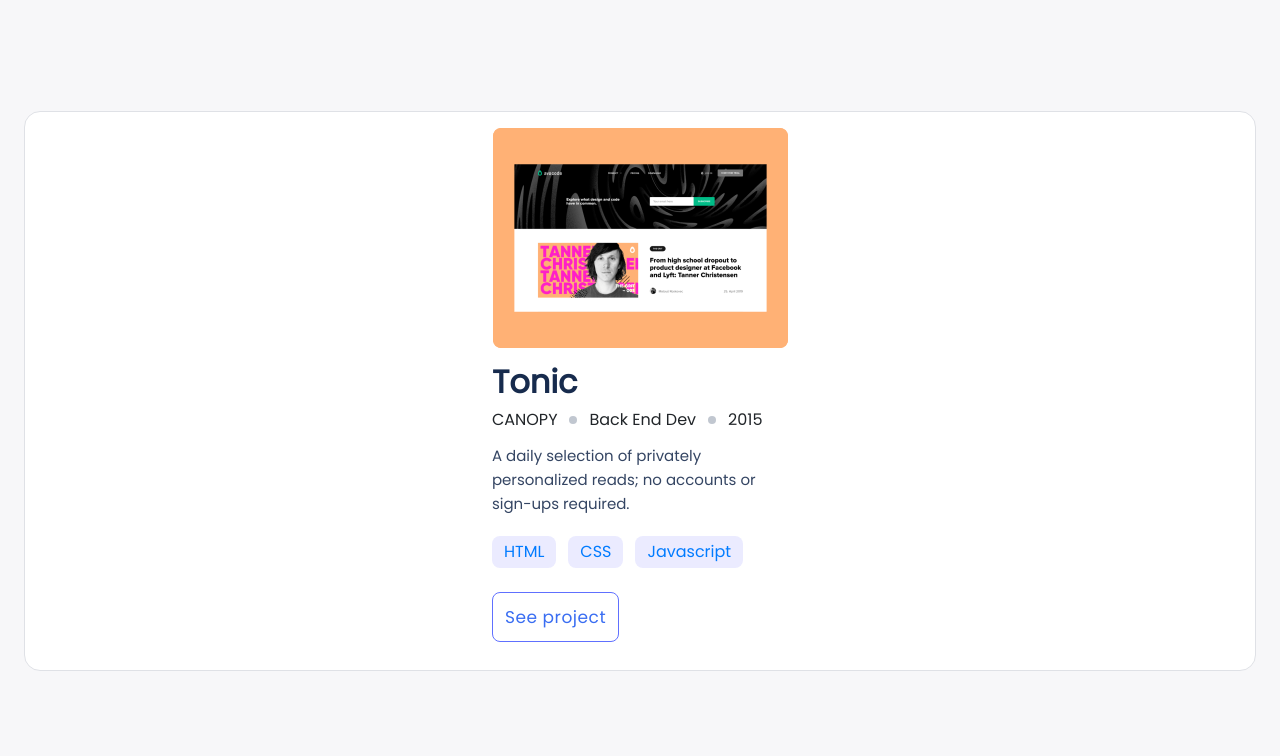
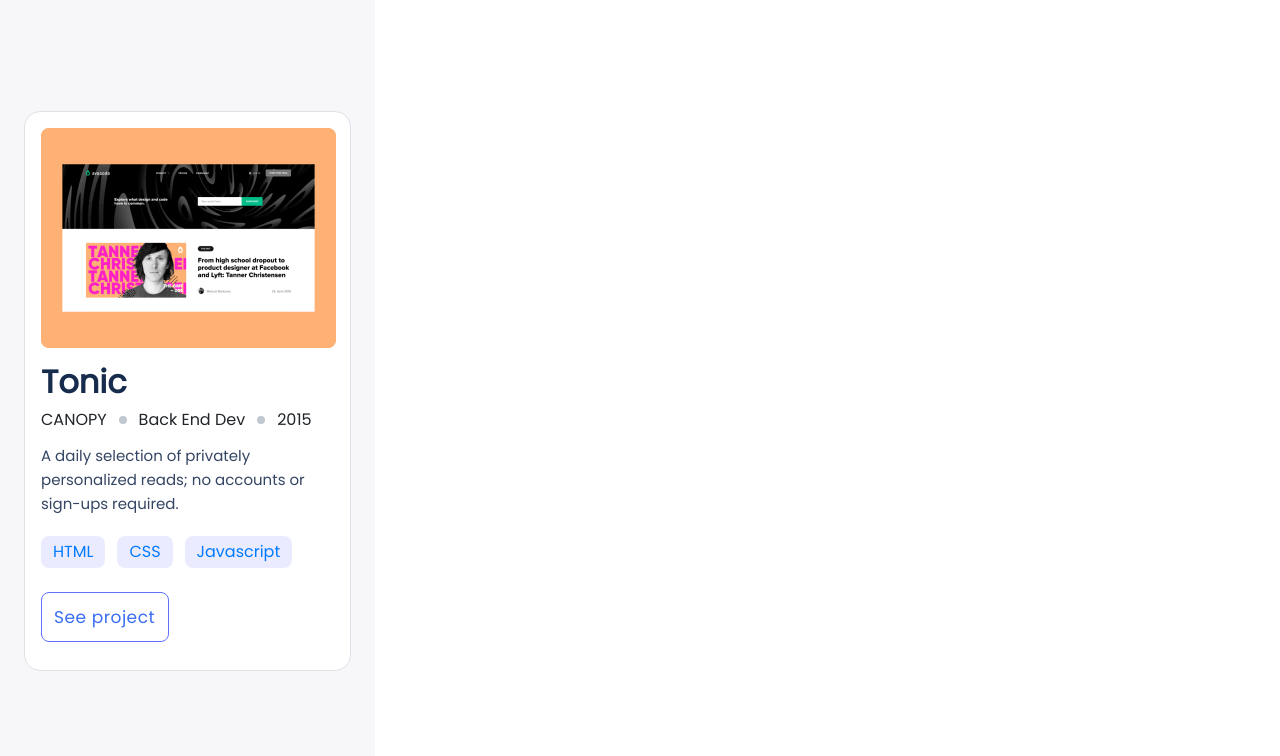
Before and after one commit to okayboy12/Portfolio-setup-and-mobile-first, a website: page index.html in a window 1280 px wide. Shown: the part 684-1440 px from the top of the page. Drawn offline with nearby package versions, Linux system fonts and the light colour scheme.

Commit message:
Applied all changes by code reviewer

```diff
--- a/index.html
+++ b/index.html
@@ -21,7 +21,8 @@
         </nav>
     </header>
     <main>
-        <section class="intro">
+        <section class="section-wrap">
+        <article class="intro">
             <h1>I’m Okeke Okechukwu.
                     Glad to see you!</h1>
 
@@ -78,8 +79,8 @@
                     <path d="M20.4042 5.88042L22 4.33768V4H16.4717L12.5317 13.9099L8.04917 4H2.2525V4.33768L4.11667 6.60547C4.29833 6.77305 4.39333 7.01811 4.36917 7.26484V16.1768C4.42667 16.4977 4.32333 16.8278 4.1 17.0611L2 19.6328V19.9663H7.95417V19.6286L5.85417 17.0611C5.62667 16.8269 5.51917 16.5027 5.565 16.1768V8.46821L10.7917 19.9705H11.3992L15.8933 8.46821V17.6312C15.8933 17.8728 15.8933 17.9225 15.7367 18.0808L14.12 19.6615V20H21.9633V19.6623L20.405 18.1204C20.2683 18.016 20.1975 17.8408 20.2267 17.6707V6.33011C20.1975 6.15916 20.2675 5.984 20.4042 5.88042Z" fill="#505F79"/>
                   </svg></a></li>
             </ul>
-        </section>
-            <section class="card">
+        </article>
+            <article class="card">
                 <div class="snap">
                     <img src="asset/images/snapshot-portfolio.png" alt="snapshot">
                 </div>
@@ -104,9 +105,9 @@
                     <a href="/">See project</a>
                 </div>
                 </div>
-            </section>
+            </article>
 
-            <section class="card-two">
+            <article class="card-two">
                 <div class="snap">
                     <img src="asset/images/snapshotportfolio2.png" alt="snapshot">
                 </div>
@@ -132,9 +133,9 @@
                     <a href="/">See project</a>
                 </div>
                 </div>
-            </section>
+            </article>
 
-            <section class="card-two">
+            <article class="card-two">
                 <div class="snap">
                     <img src="asset/images/snapshotportfolio3.png" alt="snapshot">
                 </div>
@@ -159,9 +160,9 @@
                     <a href="/">See project</a>
                 </div>
                 </div>
-            </section>
+            </article>
 
-            <section class="card-two">
+            <article class="card-two">
                 <div class="snap">
                     <img src="asset/images/snapshootportfolio4.png" alt="snapshot">
                 </div>
@@ -187,8 +188,8 @@
                     <a href="/">See project</a>
                 </div>
                 </div>
-            </section>
-            <section class="about">
+            </article>
+            <article class="about">
                 <div class="firstseg">
                     <h3>About Myself</h3>
                     <p>Hello I’m a software developer! I can help you build a product , feature or website. Look through some of my work and experience!
@@ -268,7 +269,8 @@
                 </div>
 
 
-            </section>
+            </article>
+        </section>
 
 
 
--- a/styles.css
+++ b/styles.css
@@ -3,9 +3,10 @@
   margin: 0;
 }
 
-body {
+.section-wrap {
   font-family: "Poppins", sans-serif;
   background-color: #f7f7f9;
+  width: 375px;
 }
 
 nav {
@@ -94,14 +95,14 @@ nav svg {
 }
 
 a :hover {
-  color: turquoise;
+  background-color: turquoise;
   text-decoration: none;
 }
 
 .card {
-  display: flex;
+  display: grid;
   padding: 16px;
-  flex-direction: column;
+  grid-column: auto;
   align-items: center;
   gap: 12px;
   border-radius: 16px;
@@ -118,10 +119,10 @@ a :hover {
 }
 
 .card h2 {
-  display: flex;
+  display: grid;
   width: 295px;
   height: 36px;
-  flex-direction: column;
+  grid-column: auto;
   color: var(--neutrals-n-800, #172b4d);
   font-family: Poppins, sans-serif;
   font-size: 32px;
@@ -142,10 +143,10 @@ a :hover {
 
 .two p {
   margin-top: 12px;
-  display: flex;
+  display: grid;
   width: 295px;
   height: 76px;
-  flex-direction: column;
+  grid-column: auto;
   color: var(--neutrals-n-600, #344563);
   font-family: Poppins, sans-serif;
   font-size: 15px;
@@ -156,25 +157,17 @@ a :hover {
 
 .three {
   display: flex;
-  flex-direction: row;
+  grid-column: auto;
   align-items: flex-start;
   gap: 12px;
   margin-top: 12px;
 }
 
 .three a {
-  display: flex;
   padding: 4px 12px;
   align-self: center;
   border-radius: 8px;
   background: var(--primary-b-50, #ebebff);
-}
-
-.four {
-  display: flex;
-  padding: 12px 169px 12px 0;
-  align-items: center;
-  margin-top: 12px;
 }
 
 .four a {
@@ -192,6 +185,29 @@ a :hover {
   font-weight: 500;
   line-height: 24px;
   letter-spacing: 0.51px;
+  width: 128px;
+  height: 50px;
+}
+
+.svgclass a {
+  padding: 8px;
+}
+
+.three a:hover {
+  color: red;
+  text-decoration: none;
+}
+
+.four {
+  display: grid;
+  padding: 12px 169px 12px 0;
+  margin-top: 12px;
+  grid-column: auto;
+}
+
+.four a:hover {
+  color: red;
+  text-decoration: none;
 }
 
 .canopy {
@@ -252,7 +268,7 @@ span .item3 {
   gap: 24px;
   border-radius: 0 100px 0 0;
   background: var(--neutrals-n-0, #fff);
-  margin: 0 24px 0 24px;
+  margin: 0 0s 0 24px;
 }
 
 .firstseg {
@@ -290,10 +306,6 @@ span .item3 {
   margin-top: 16px;
 }
 
-.svgclass a {
-  padding: 8px;
-}
-
 .resume {
   display: flex;
   padding: 12px;
@@ -309,6 +321,11 @@ span .item3 {
   font-weight: 500;
   line-height: 24px;
   letter-spacing: 0.51px;
+}
+
+.resume:hover {
+  color: red;
+  text-decoration: none;
 }
 
 .secseg {
@@ -369,6 +386,7 @@ span .item3 {
 
 .grdicontainer {
   display: grid;
+  display: inline-block;
 }
 
 .grid1 {
```
